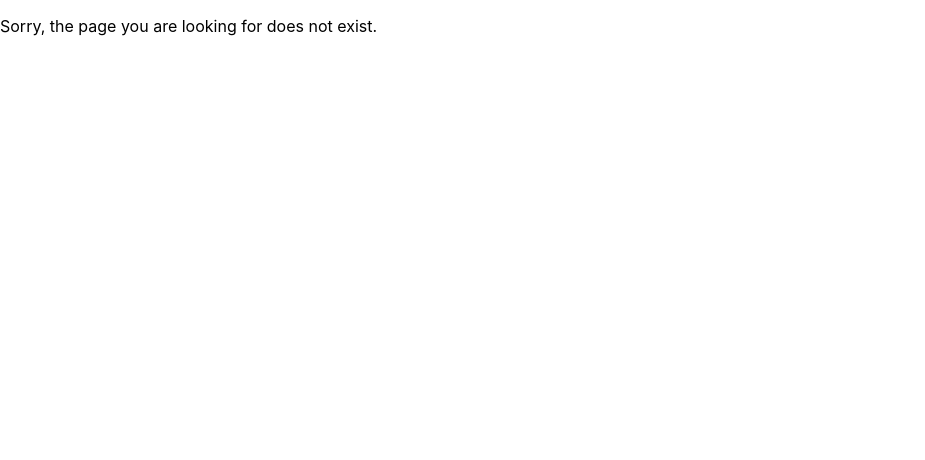
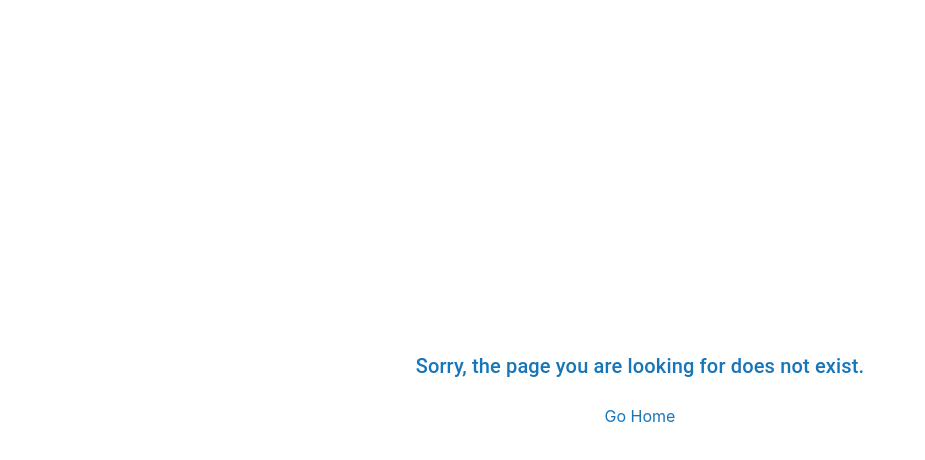
Before and after one commit to idin-khayami/Todo-list, a React (Create React App) app: page /not-found in a window 1280 px wide. Shown: the top 460 px of the page, without its empty margins (0-925 px from the left). Built offline with nearby package versions, Linux system fonts and the light colour scheme.

Commit message:
fix: change not found page

```diff
--- a/src/pages/NotFound/index.tsx
+++ b/src/pages/NotFound/index.tsx
@@ -1,5 +1,26 @@
+import { Box, Link, Typography } from '@material-ui/core'
+import paths from '../../router/paths'
+
 const NotFound = () => {
-  return <p>Sorry, the page you are looking for does not exist.</p>
+  return (
+    <Box
+      height="100vh"
+      mx={2}
+      display="flex"
+      flexDirection="column"
+      justifyContent="center"
+      flexGrow={1}
+    >
+      <Box my={2} textAlign="center">
+        <Typography variant="h6" component="p" color="primary">
+          Sorry, the page you are looking for does not exist.
+        </Typography>
+        <Box my={3} textAlign="center">
+          <Link href={paths.taskList}>Go Home</Link>
+        </Box>
+      </Box>
+    </Box>
+  )
 }
 
 export default NotFound
```
